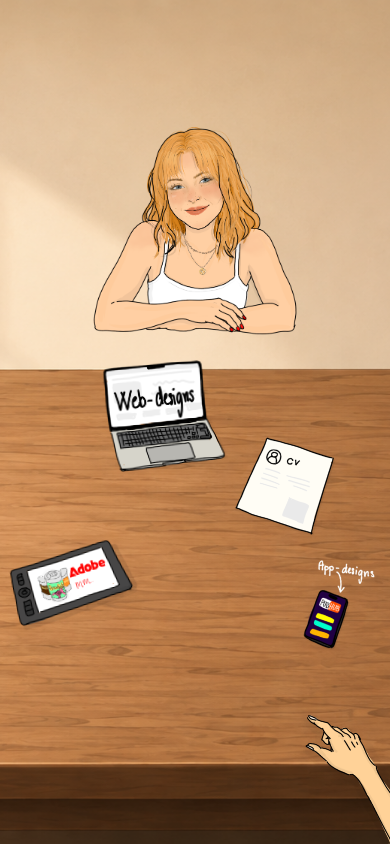
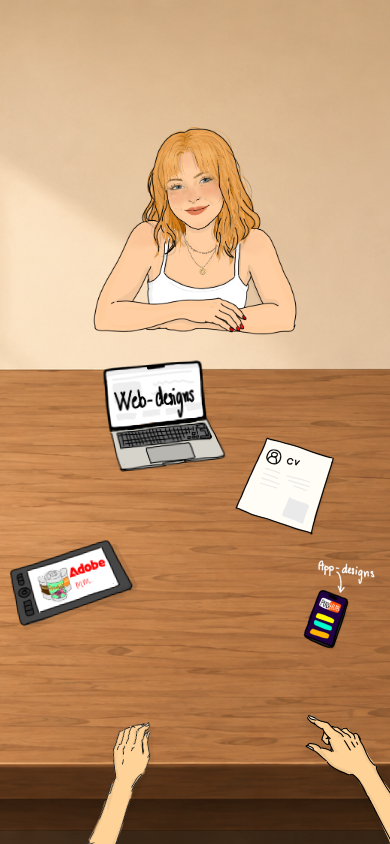
Before and after one commit to millehlauridsen-ops/portfolio, a React (Vite) app: page / in a window 390 px wide. Built offline with nearby package versions, Linux system fonts and the light colour scheme.

Commit message:
feat: update responsive styles for Hands component; adjust dimensions and positioning for better mobile layout

```diff
--- a/src/components/Hands/Hands.module.css
+++ b/src/components/Hands/Hands.module.css
@@ -50,10 +50,10 @@
 }
 @media (max-width: 700px) {
   .left {
-    width: 22%;
+    width: 24%;
 
-    left: 25%;
-    bottom: -30%;
+    left: 18%;
+    bottom: -6%;
   }
 
   .rightHandImage {
```
